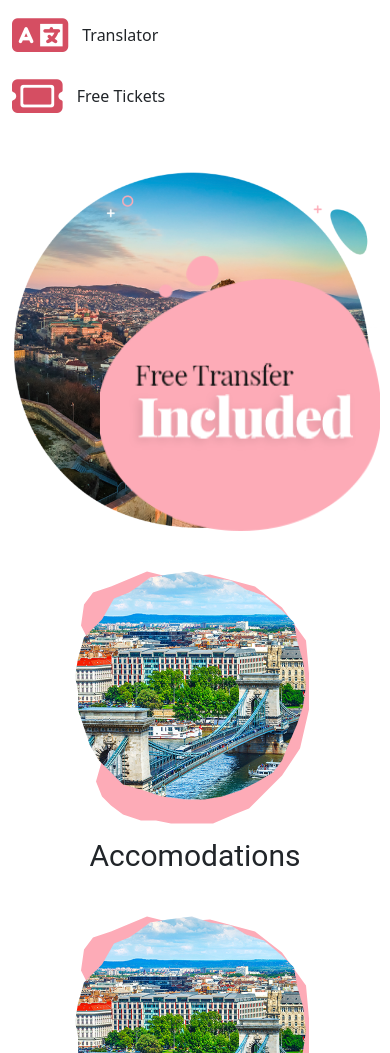
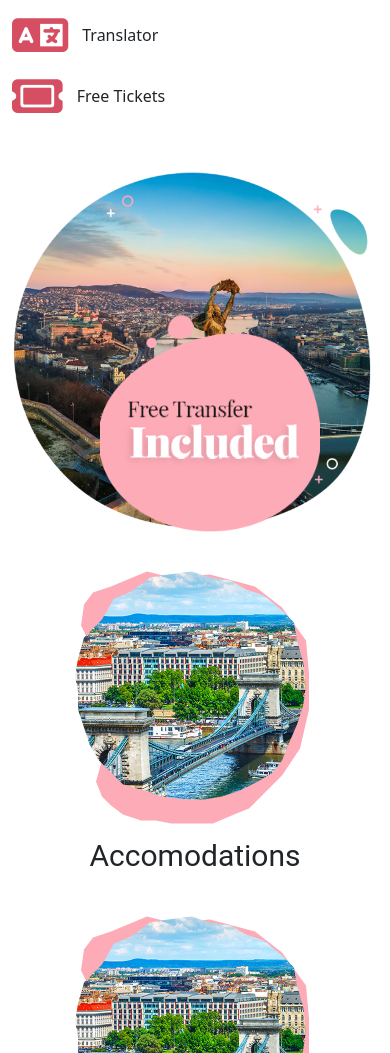
Before and after one commit to Sunny-Gaur/Denticare, a plain HTML site: page index.html in a window 390 px wide. Shown: the part 1682-2735 px from the top of the page. Drawn offline with nearby package versions, Linux system fonts and the light colour scheme.

Commit message:
res check

```diff
--- a/style.css
+++ b/style.css
@@ -527,4 +527,8 @@ left: 100px;
     .demtel-txt2{
         font-size: 60px !important;
     }
+    .holiday-scroll{
+        height: 220px !important;
+        width: 220px !important;
+    }
 }
```
